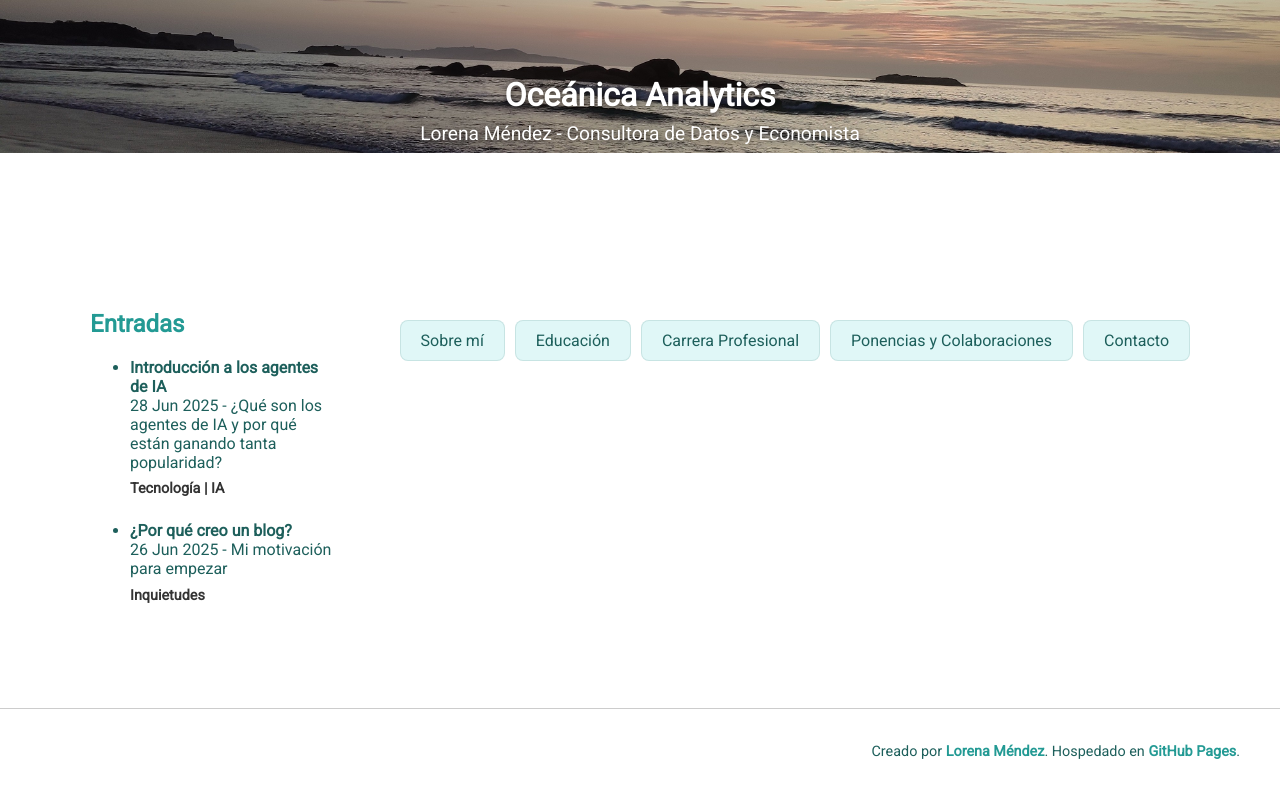
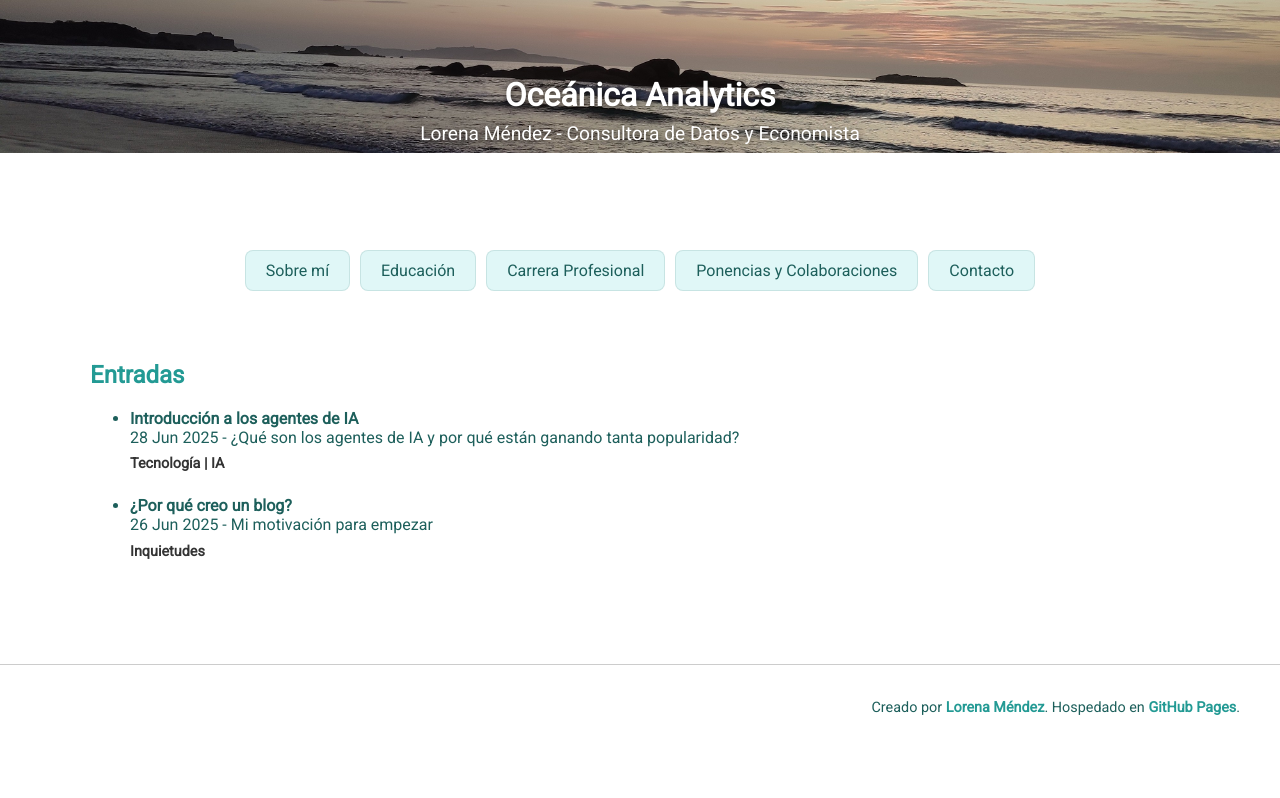
Before and after one commit to lmendezotero/lmendezotero.github.io, a Jekyll site: the page built from index.md, in a window 1280 px wide. Shown: the top 798 px of the page. Built offline with Jekyll 4.4.1, drawn with Linux system fonts in a browser that asks for light colours; the list of posts is cut into pages by our own code.

Commit message:
Update default.html

```diff
--- a/_layouts/default.html
+++ b/_layouts/default.html
@@ -20,26 +20,28 @@
     </div>
   </header>
 
+  <!-- Menú de botones centrado debajo de la cabecera -->
+  <div class="container">
+    <div class="menu-bajo-cabecera">
+      <ul>
+        <li><a href="{{ '/about' | relative_url }}">Sobre mí</a></li>
+        <li><a href="{{ '/education' | relative_url }}">Educación</a></li>
+        <li><a href="{{ '/professional_career' | relative_url }}">Carrera Profesional</a></li>
+        <li><a href="{{ '/speakings_and_collaborations' | relative_url }}">Ponencias y Colaboraciones</a></li>
+        <li><a href="{{ '/contact' | relative_url }}">Contacto</a></li>
+      </ul>
+    </div>
+  </div>
+
+  <!-- Contenido principal de la página -->
   <div class="container">
     <div class="layout-wrapper">
-
       <main class="main-content">
         {{ content }}
         {% if page.layout == "post" or page.categories %}
           {% include comments-and-likes.html %}
         {% endif %}
       </main>
-
-      <div class="menu-bajo-cabecera">
-        <ul>
-          <li><a href="{{ '/about' | relative_url }}">Sobre mí</a></li>
-          <li><a href="{{ '/education' | relative_url }}">Educación</a></li>
-          <li><a href="{{ '/professional_career' | relative_url }}">Carrera Profesional</a></li>
-          <li><a href="{{ '/speakings_and_collaborations' | relative_url }}">Ponencias y Colaboraciones</a></li>
-          <li><a href="{{ '/contact' | relative_url }}">Contacto</a></li>
-        </ul>
-      </div>
-
     </div>
   </div>
 
```
